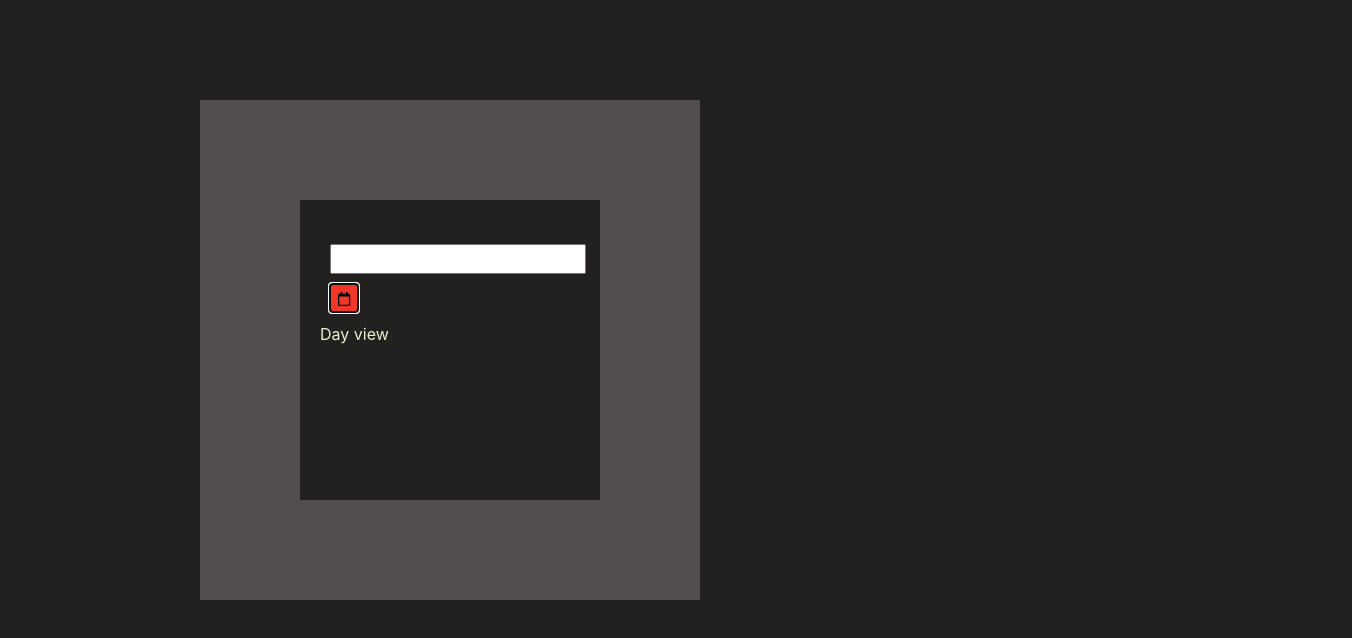
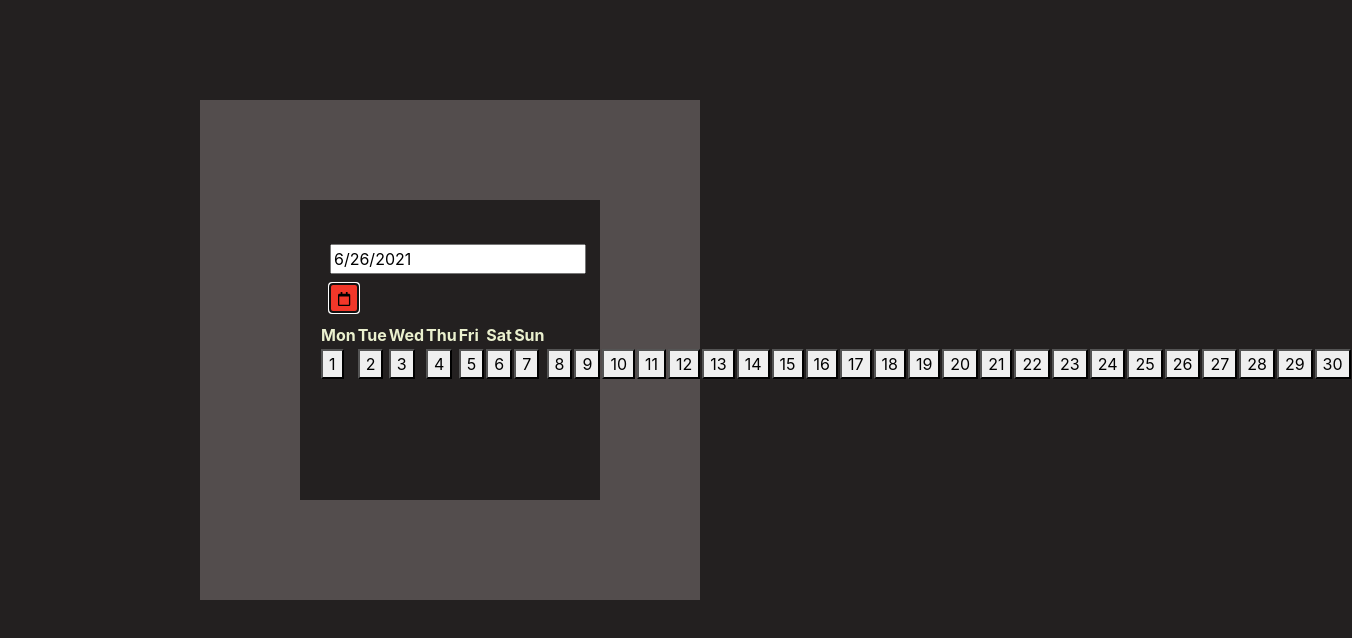
Before and after one commit to khirshah/react-component-library, a React app: page / in a window 1280 px wide. Both pictures are taken after a click on the button 344 px from the left and 298 px from the top of the page. Shown: the top 638 px of the page, 1352 px wide, since content can reach past the window. Built offline with nearby package versions, Linux system fonts and the light colour scheme.

Commit message:
added luxon, creating day view

```diff
--- a/src/components/DatePicker/DatePicker.tsx
+++ b/src/components/DatePicker/DatePicker.tsx
@@ -1,10 +1,13 @@
 import React, { useReducer } from 'react';
+import { DateTime } from 'luxon';
 
 import Input from './Input';
 import DayView from './DayView';
 import MonthView from './MonthView';
 import YearView from './YearView';
+
 import stateMachine from './reducers/stateMachine';
+import today from './today';
 
 import '../../styles.css';
 
@@ -17,10 +20,25 @@ type DatePickerInput = {
   id: string,
 }
 
+const initialState = {
+  currentStatus: StateType.Idle,
+  displayedDate: today(),
+  selectedDate: today(),
+  highLightedDate: today(),
+  inputFieldValue: DateTime.fromISO(today()).toLocaleString(),
+};
+
 const DatePicker = ({
   id,
 }: DatePickerInput): JSX.Element => {
-  const [state, dispatch] = useReducer(stateMachine, { currentStatus: StateType.Idle });
+  const [state, dispatch] = useReducer(stateMachine, initialState);
+
+  const handleInputChange = (event: React.ChangeEvent<HTMLInputElement>) => {
+    dispatch({
+      type: ActionType.UserChagedDateString,
+      payload: event.target.value,
+    });
+  };
 
   const handleCalendarButtonClick = () => {
     dispatch({
@@ -30,12 +48,21 @@ const DatePicker = ({
 
   return (
     <div className="datePicker">
-      <Input id={id} handleClick={handleCalendarButtonClick} />
+      <Input
+        id={id}
+        handleChange={handleInputChange}
+        handleClick={handleCalendarButtonClick}
+        value={state.inputFieldValue}
+      />
       { state.currentStatus !== StateType.Idle
         && (
         <div className="calendar">
           { state.currentStatus === StateType.DayView
-          && <DayView />}
+          && (
+            <DayView
+              displayedDate={state.displayedDate}
+            />
+          )}
           { state.currentStatus === StateType.MonthView
           && <MonthView />}
           { state.currentStatus === StateType.YearView
--- a/src/components/DatePicker/Day.tsx
+++ b/src/components/DatePicker/Day.tsx
@@ -2,11 +2,11 @@ import React from 'react';
 import '../../styles.css';
 
 const Day = ({
-  label,
-}: {label: string}): JSX.Element => (
-  <div className="day">
-    <button className="dayButton" type="button">{label}</button>
-  </div>
+  id,
+}: {id: string}): JSX.Element => (
+  <td className="day">
+    <button className="dayButton" type="button">{id}</button>
+  </td>
 );
 
 export default Day;
--- a/src/components/DatePicker/DayView.tsx
+++ b/src/components/DatePicker/DayView.tsx
@@ -1,11 +1,39 @@
 import React from 'react';
+import { DateTime } from 'luxon';
+
 import Day from './Day';
 import '../../styles.css';
 
-const DayView = (): JSX.Element => (
-  <div className="dayView">
-    Day view
-  </div>
-);
+const DayView = ({
+  displayedDate,
+}:
+{
+  displayedDate: string,
+}): JSX.Element => {
+  const daysHeader = () => {
+    const days = ['Mon', 'Tue', 'Wed', 'Thu', 'Fri', 'Sat', 'Sun'];
+    return days.map((day) => (
+      <th key={day} className="dayName">
+        {day}
+      </th>
+    ));
+  };
+
+  const renderDays = (dateString: string) => {
+    const date = DateTime.fromISO(dateString);
+    const days = Array.from(Array(date.daysInMonth).keys());
+    return days.map((day: number, i: number) => (
+      <Day key={`day-${day}`} id={(i+1).toString()} />
+    ));
+  };
+  return (
+    <div className="dayView">
+      <table>
+        <thead><tr>{daysHeader()}</tr></thead>
+        <tbody>{renderDays(displayedDate)}</tbody>
+      </table>
+    </div>
+  );
+};
 
 export default DayView;
--- a/src/components/DatePicker/Input.tsx
+++ b/src/components/DatePicker/Input.tsx
@@ -6,17 +6,29 @@ import '../../styles.css';
 
 const Input = ({
   id,
+  handleChange,
   handleClick,
-} :
+  value,
+}:
 {
   id: string,
+  handleChange: (event: React.ChangeEvent<HTMLInputElement>) => void,
   handleClick: () => void,
+  value: string
 }): JSX.Element => {
+  const handleInput = (event: React.ChangeEvent<HTMLInputElement>) => {
+    handleChange(event);
+  };
 
   return (
     <div>
       <label />
-      <input id={`${id}-input`} className="inputField" />
+      <input
+        id={`${id}-input`}
+        className="inputField"
+        value={value}
+        onInput={handleInput}
+      />
       <button
         className="calendarButton"
         type="button"
--- a/src/components/DatePicker/reducers/stateMachine.ts
+++ b/src/components/DatePicker/reducers/stateMachine.ts
@@ -9,9 +9,15 @@ const stateMachine = (
   state: State,
   action: Action,
 ): State => {
+  console.log('reducer: ', state, action);
   switch (action.type) {
     case ActionType.UserClickedInputField:
       return state;
+    case ActionType.UserChagedDateString:
+      return {
+        ...state,
+        inputFieldValue: action.payload,
+      };
     case ActionType.UserClickedCalendarButton:
       if (state.currentStatus === StateType.Idle) {
         return {
--- /dev/null
+++ b/src/components/DatePicker/today.ts
@@ -0,0 +1,5 @@
+import { DateTime } from 'luxon';
+
+const today = ():string => DateTime.now().toISO();
+
+export default today;
--- a/src/components/DatePicker/types/stateMachineTypes.ts
+++ b/src/components/DatePicker/types/stateMachineTypes.ts
@@ -8,10 +8,16 @@ enum StateType {
 enum ActionType {
   UserClickedInputField = 'USER_CLICKED_INPUT_FIELD',
   UserClickedCalendarButton = 'USER_CLICKED_CALENDAR_BUTTON',
+  UserChagedDateString = 'USER_CHANGED_DATE_STRING'
 }
 
 type UserClickedInputField = {
   type: ActionType.UserClickedInputField,
+}
+
+type UserChagedDateString = {
+  type: ActionType.UserChagedDateString
+  payload: string,
 }
 
 type UserClickedCalendarButton = {
@@ -20,9 +26,14 @@ type UserClickedCalendarButton = {
 
 type Action = UserClickedInputField
   | UserClickedCalendarButton
+  | UserChagedDateString
 
 type State = {
   currentStatus: StateType,
+  displayedDate: string,
+  selectedDate: string,
+  highLightedDate: string,
+  inputFieldValue: string,
 }
 
 export {
```
Also changed, not shown: package.json (+6 -5 lines), 1 other file (tests, documents, lock files or other folders).
